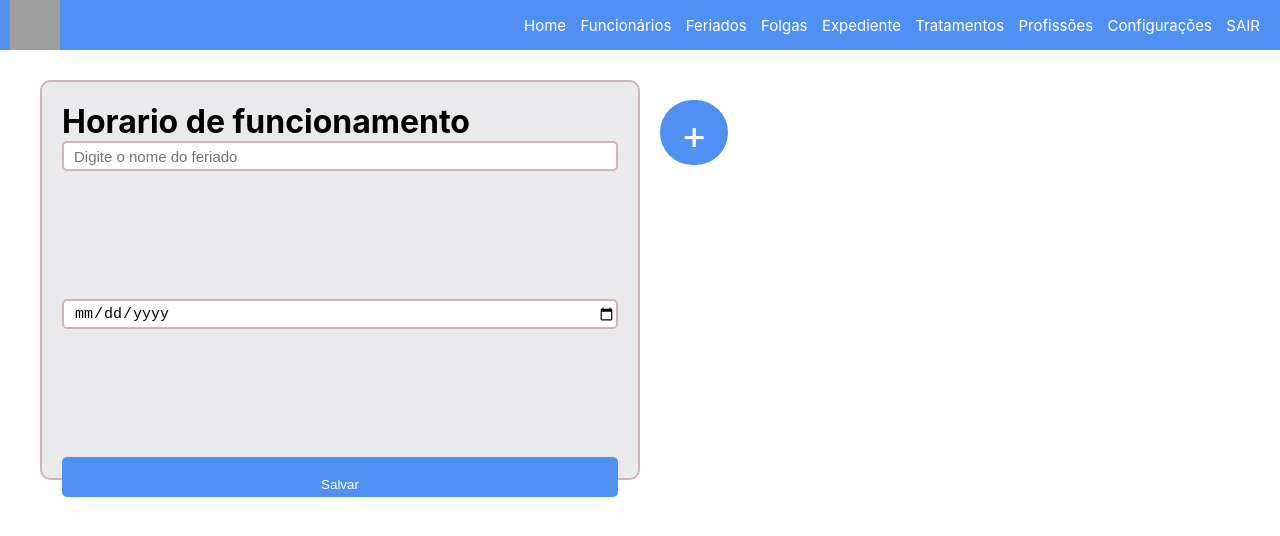
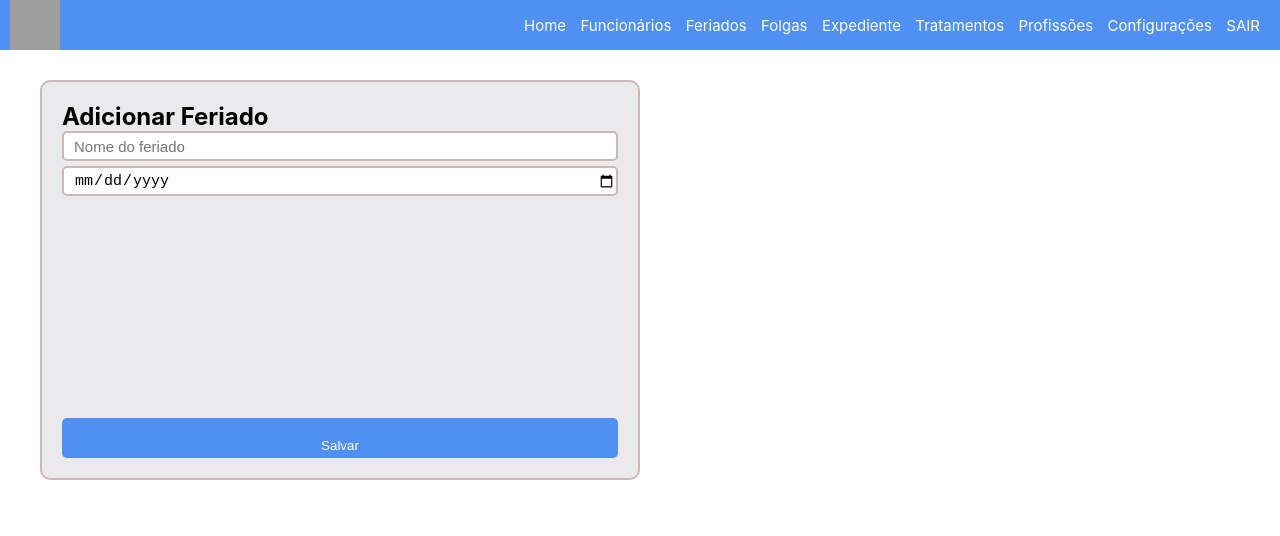
Before and after one commit to gracione/ReactComTypeScript, a React (Create React App) app: page /feriado/adicionar in a window 1280 px wide. Shown: the top 536 px of the page. Built offline with nearby package versions, Linux system fonts and the light colour scheme; grey boxes are pictures that could not be loaded.

Commit message:
centralizando itens

```diff
--- a/src/paginas/Expediente/inserir.tsx
+++ b/src/paginas/Expediente/inserir.tsx
@@ -40,7 +40,7 @@ export default function InserirExpediente() {
       <Menu></Menu>
       <Header>
         <Conteudo>
-          <h1>Horario de funcionamento</h1>
+          <h1>Adicionar Expediente</h1>
           <form onSubmit={inserir}>
             <select
               onChange={e => setIdFuncionario(e.target.value)}
--- a/src/paginas/Feriados/inserir.tsx
+++ b/src/paginas/Feriados/inserir.tsx
@@ -1,7 +1,6 @@
 import Menu from "../Menu";
 import { useState } from 'react';
-import { Adicionar, Container, Conteudo, Header } from "../../styles/global";
-import BuscarDadosApi from "../../util/util";
+import { Container, Conteudo, Header } from "../../styles/global";
 import api from '../../services/api';
 import GerarUrl from "../../util/adicionar";
 import { useNavigate } from 'react-router-dom';
@@ -10,16 +9,12 @@ export default function InserirFeriado() {
   const [data, setData] = useState('');
   const [nome, setFeriado] = useState('');
   const history = useNavigate();
-  const dados = {
-    data,
-    nome
-  };
 
-  function inserir() {
-    const url = GerarUrl("feriados", "inserir");
+  function inserir(modulo:any,dados:any) {
+    const url = GerarUrl(modulo, "inserir");
 
     api.post(url, dados)
-    history('/feriados');
+    history('/'+modulo);
   }
 
   return (
@@ -27,14 +22,15 @@ export default function InserirFeriado() {
       <Menu></Menu>
       <Header>
         <Conteudo>
-          <h1>Horario de funcionamento</h1>
-          <form onSubmit={inserir}>
-            <input type="text" placeholder="Digite o nome do feriado" onChange={e => setFeriado(e.target.value)} />
-            <input type="date" placeholder="Inicio Expediente" onChange={e => setData(e.target.value)} />
-            <button type="submit">Salvar</button>
+          <form onSubmit={() => inserir("feriados",{data,nome})}>
+            <div>
+              <h2>Adicionar Feriado</h2>
+              <input type="text" placeholder="Nome do feriado" onChange={e => setFeriado(e.target.value)} />
+              <input type="date" onChange={e => setData(e.target.value)} />
+            </div>
+            <button>Salvar</button>
           </form>
         </Conteudo>
-        <Adicionar href="adicionar">+</Adicionar>
       </Header>
     </Container>
   );
```
Also changed, not shown: src/paginas/Informacoes/styles.ts (+0 -8 lines).
